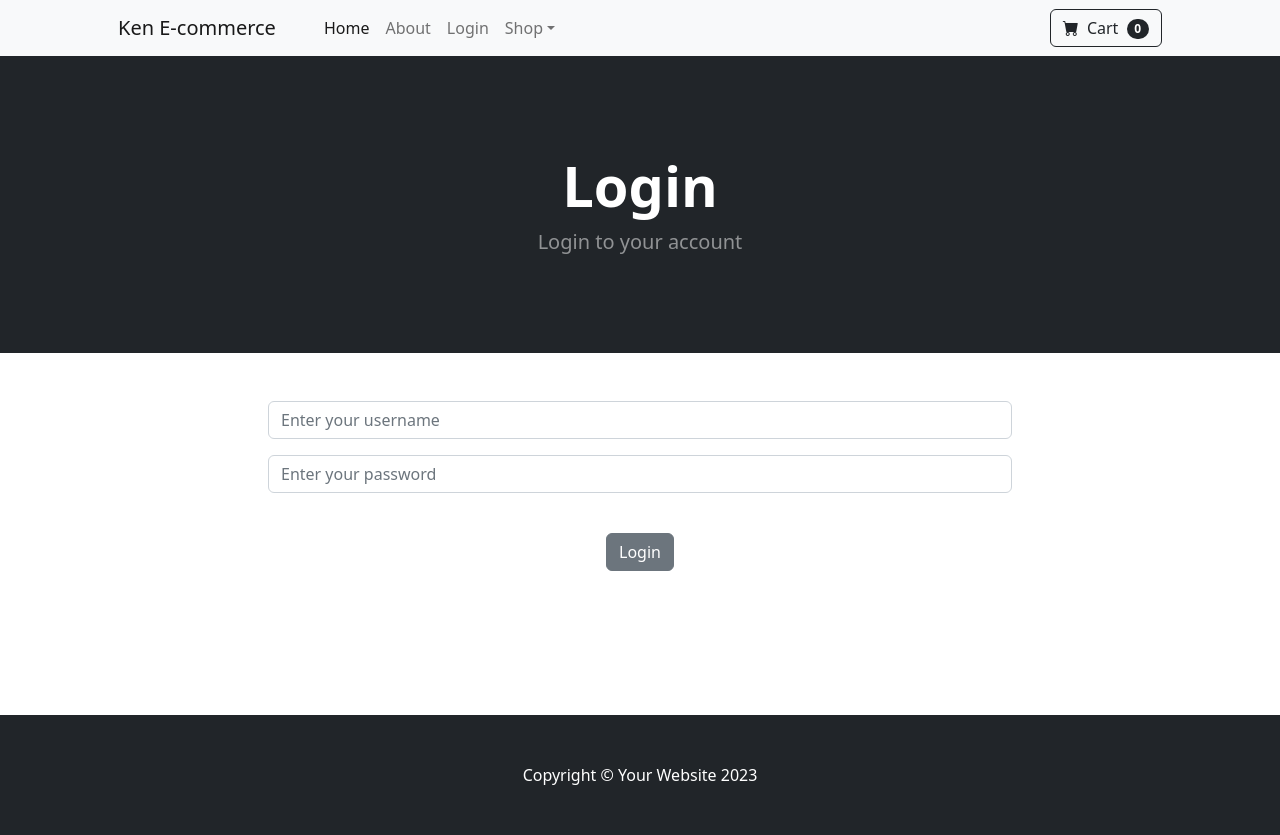
After one commit to Kenoyugi5/E-commerce, a Django app: page /login/ in a window 1280 px wide. The commit adds this page. Run offline with Django 5.2, Linux system fonts and the light colour scheme; some libraries are stand-ins or nearby versions.

Commit message:
Login and Logout

```diff
--- a/store/templates/store/base.html
+++ b/store/templates/store/base.html
@@ -18,6 +18,14 @@
     <body>
         <!-- Navigation-->
         {% include 'store/navbar.html' %}
+        {% if messages %}
+            {% for message in messages %}
+                <div class="alert alert-info alert-dismissible fade show" role="alert">
+                    {{ message }}
+                    <button type="button" class="btn-close" data-bs-dismiss="alert" aria-label="Close"></button>
+                </div>
+            {% endfor %}
+        {% endif %}
 
         {% block content %}
         {% endblock %}
--- /dev/null
+++ b/store/templates/store/login.html
@@ -0,0 +1,40 @@
+{% extends 'store/base.html' %}
+
+{% block content %}
+
+<body>
+    <!-- Header-->
+    <header class="bg-dark py-5">
+        <div class="container px-4 px-lg-5 my-5">
+            <div class="text-center text-white">
+                <h1 class="display-4 fw-bolder">Login</h1>
+                <p class="lead fw-normal text-white-50 mb-0">Login to your account
+            </div>
+        </div>
+    </header>
+
+    <div class="container">
+    	<div class="row">
+    		<center>
+    			<div class="col-8">
+                    <br><br>
+                    <form method="POST" action="{% url 'login' %}">
+                        {% csrf_token %}
+                        <div class="mb-3">
+                            <input type="text" class="form-control" name="username" placeholder="Enter your username">
+                        </div>
+                        <div class="mb-3">
+                            <input type="password" class="form-control" name="password" placeholder="Enter your password">
+                        </div>
+                        <br>
+                        <button type="submit" class="btn btn-secondary">Login</button>
+                    </form>
+                    <br><br>
+                    <br><br>
+                    <br><br>
+    			</div>
+    		</center>
+    	</div>
+    </div>
+
+{% endblock %}
--- a/store/templates/store/navbar.html
+++ b/store/templates/store/navbar.html
@@ -6,6 +6,18 @@
             <ul class="navbar-nav me-auto mb-2 mb-lg-0 ms-lg-4">
                 <li class="nav-item"><a class="nav-link active" aria-current="page" href="{% url 'home' %}">Home</a></li>
                 <li class="nav-item"><a class="nav-link" href="{% url 'about' %}">About</a></li>
+
+                {% if user.is_authenticated %}
+                <li class="nav-item"><a class="nav-link" href="{% url 'logout' %}">Logout</a></li>
+
+                {% else %}
+                <li class="nav-item"><a class="nav-link" href="{% url 'login' %}">Login</a></li>
+
+                {% endif %}
+
+
+
+
                 <li class="nav-item dropdown">
                     <a class="nav-link dropdown-toggle" id="navbarDropdown" href="#" role="button" data-bs-toggle="dropdown" aria-expanded="false">Shop</a>
                     <ul class="dropdown-menu" aria-labelledby="navbarDropdown">
--- a/store/urls.py
+++ b/store/urls.py
@@ -4,4 +4,6 @@ from . import views
 urlpatterns = [
     path('', views.home, name='home'),
     path('about/', views.about, name='about'),
+    path('login/', views.login_user, name='login'),
+    path('logout/', views.logout_user, name='logout'),
 ]
--- a/store/views.py
+++ b/store/views.py
@@ -1,5 +1,7 @@
-from django.shortcuts import render
+from django.shortcuts import render, redirect
 from .models import Product
+from django.contrib.auth import authenticate, login, logout
+from django.contrib import messages
 
 def home(request):
 	products = Product.objects.all()
@@ -7,3 +9,24 @@ def home(request):
 
 def about(request):
 	return render(request, 'store/about.html', {})
+
+def login_user(request):
+	if request.method == "POST":
+		username = request.POST['username']
+		password = request.POST['password']
+		user = authenticate(request, username=username, password=password)
+		if user is not None:
+			login(request, user)
+			messages.success(request, ("You have been logged in"))
+			return redirect('home')
+		else:
+			messages.success(request, ("There was an error, please try again"))
+			return redirect('login')
+
+	else:
+		return render(request, 'store/login.html', {})
+
+def logout_user(request):
+	logout(request)
+	messages.success(request, ("You have been logged out"))
+	return redirect('home')
```
Also changed, not shown: db.sqlite3.
